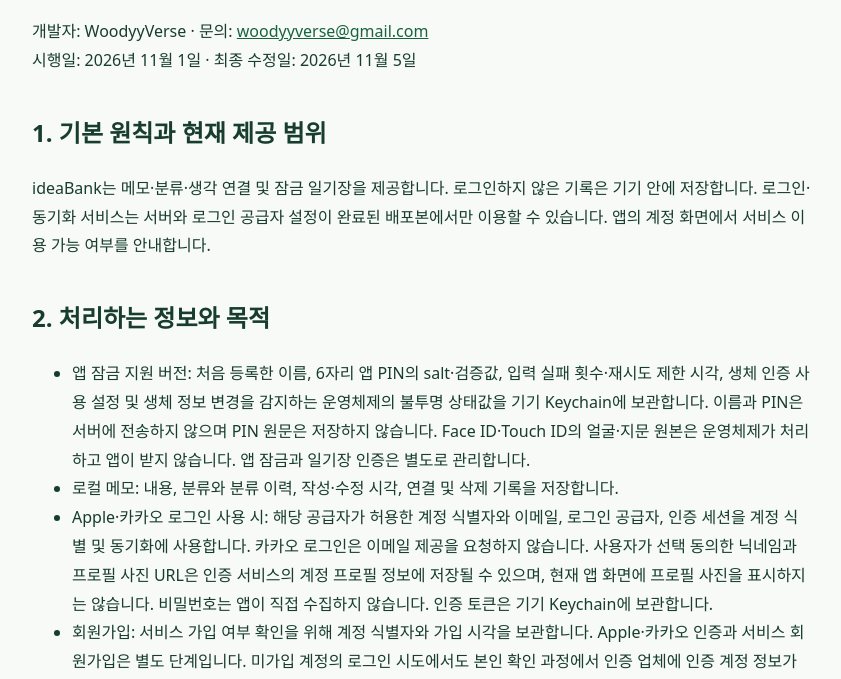
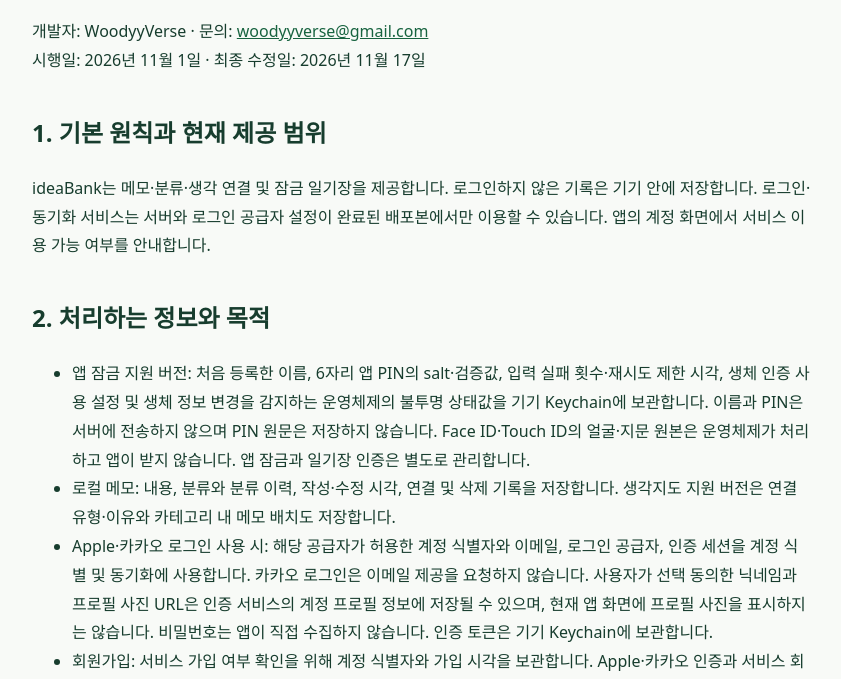
Before and after one commit to MrWoodyPark/IdeaBank-privacy, a plain HTML site: page index.html in a window 1280 px wide. Shown: the part 121-800 px from the top of the page, without its empty margins (218-1059 px from the left). Drawn offline with Linux system fonts and the light colour scheme.

Commit message:
Document Idea Map relationships and category layouts

```diff
--- a/index.html
+++ b/index.html
@@ -1,7 +1,7 @@
 <!doctype html><html lang="ko"><meta charset="utf-8"><meta name="viewport" content="width=device-width,initial-scale=1"><title>ideaBank 개인정보처리방침</title><style>body{max-width:780px;margin:64px auto;padding:0 24px;font:16px/1.8 system-ui;color:#173d2e;background:#f8faf7}h1{font-size:30px}h2{margin-top:36px}a{color:#17633f}</style>
-<h1>ideaBank 개인정보처리방침</h1><p>개발자: WoodyyVerse · 문의: <a href="mailto:woodyyverse@gmail.com">woodyyverse@gmail.com</a><br>시행일: 2026년 11월 1일 · 최종 수정일: 2026년 11월 5일</p>
+<h1>ideaBank 개인정보처리방침</h1><p>개발자: WoodyyVerse · 문의: <a href="mailto:woodyyverse@gmail.com">woodyyverse@gmail.com</a><br>시행일: 2026년 11월 1일 · 최종 수정일: 2026년 11월 17일</p>
 <h2>1. 기본 원칙과 현재 제공 범위</h2><p>ideaBank는 메모·분류·생각 연결 및 잠금 일기장을 제공합니다. 로그인하지 않은 기록은 기기 안에 저장합니다. 로그인·동기화 서비스는 서버와 로그인 공급자 설정이 완료된 배포본에서만 이용할 수 있습니다. 앱의 계정 화면에서 서비스 이용 가능 여부를 안내합니다.</p>
-<h2>2. 처리하는 정보와 목적</h2><ul><li>앱 잠금 지원 버전: 처음 등록한 이름, 6자리 앱 PIN의 salt·검증값, 입력 실패 횟수·재시도 제한 시각, 생체 인증 사용 설정 및 생체 정보 변경을 감지하는 운영체제의 불투명 상태값을 기기 Keychain에 보관합니다. 이름과 PIN은 서버에 전송하지 않으며 PIN 원문은 저장하지 않습니다. Face ID·Touch ID의 얼굴·지문 원본은 운영체제가 처리하고 앱이 받지 않습니다. 앱 잠금과 일기장 인증은 별도로 관리합니다.</li><li>로컬 메모: 내용, 분류와 분류 이력, 작성·수정 시각, 연결 및 삭제 기록을 저장합니다.</li><li>Apple·카카오 로그인 사용 시: 해당 공급자가 허용한 계정 식별자와 이메일, 로그인 공급자, 인증 세션을 계정 식별 및 동기화에 사용합니다. 카카오 로그인은 이메일 제공을 요청하지 않습니다. 사용자가 선택 동의한 닉네임과 프로필 사진 URL은 인증 서비스의 계정 프로필 정보에 저장될 수 있으며, 현재 앱 화면에 프로필 사진을 표시하지는 않습니다. 비밀번호는 앱이 직접 수집하지 않습니다. 인증 토큰은 기기 Keychain에 보관합니다.</li><li>회원가입: 서비스 가입 여부 확인을 위해 계정 식별자와 가입 시각을 보관합니다. Apple·카카오 인증과 서비스 회원가입은 별도 단계입니다. 미가입 계정의 로그인 시도에서도 본인 확인 과정에서 인증 업체에 인증 계정 정보가 생성될 수 있으며, 서비스 가입이 완료되기 전에는 메모 동기화를 허용하지 않습니다. 가입하지 않은 인증 정보의 삭제는 아래 문의처로 요청할 수 있습니다.</li><li>기기 간 동기화 사용 시: 일반 메모, 분류 이력, 작성·수정 시각, 연결·삭제 정보를 Supabase에 전송합니다. 로그인 전 로컬 메모는 사용자가 가져오기를 선택한 경우에만 계정으로 복사합니다.</li><li>비밀 일기: 별도 암호화 파일에 기기 내 보관합니다. PIN은 salt와 검증값으로 Keychain에 저장하며 평문으로 저장하지 않습니다. Face ID의 얼굴 정보는 운영체제가 처리하고 앱이나 서버가 받지 않습니다.</li><li>분류별 위젯: 일반 메모와 분류의 사본을 앱과 위젯이 공유하는 기기 내 저장소에 저장합니다. 위젯은 선택한 분류의 메모 내용을 표시하므로 홈 화면·바탕화면에서 보일 수 있습니다. 비밀 일기는 위젯과 서버 동기화에서 제외합니다.</li></ul>
+<h2>2. 처리하는 정보와 목적</h2><ul><li>앱 잠금 지원 버전: 처음 등록한 이름, 6자리 앱 PIN의 salt·검증값, 입력 실패 횟수·재시도 제한 시각, 생체 인증 사용 설정 및 생체 정보 변경을 감지하는 운영체제의 불투명 상태값을 기기 Keychain에 보관합니다. 이름과 PIN은 서버에 전송하지 않으며 PIN 원문은 저장하지 않습니다. Face ID·Touch ID의 얼굴·지문 원본은 운영체제가 처리하고 앱이 받지 않습니다. 앱 잠금과 일기장 인증은 별도로 관리합니다.</li><li>로컬 메모: 내용, 분류와 분류 이력, 작성·수정 시각, 연결 및 삭제 기록을 저장합니다. 생각지도 지원 버전은 연결 유형·이유와 카테고리 내 메모 배치도 저장합니다.</li><li>Apple·카카오 로그인 사용 시: 해당 공급자가 허용한 계정 식별자와 이메일, 로그인 공급자, 인증 세션을 계정 식별 및 동기화에 사용합니다. 카카오 로그인은 이메일 제공을 요청하지 않습니다. 사용자가 선택 동의한 닉네임과 프로필 사진 URL은 인증 서비스의 계정 프로필 정보에 저장될 수 있으며, 현재 앱 화면에 프로필 사진을 표시하지는 않습니다. 비밀번호는 앱이 직접 수집하지 않습니다. 인증 토큰은 기기 Keychain에 보관합니다.</li><li>회원가입: 서비스 가입 여부 확인을 위해 계정 식별자와 가입 시각을 보관합니다. Apple·카카오 인증과 서비스 회원가입은 별도 단계입니다. 미가입 계정의 로그인 시도에서도 본인 확인 과정에서 인증 업체에 인증 계정 정보가 생성될 수 있으며, 서비스 가입이 완료되기 전에는 메모 동기화를 허용하지 않습니다. 가입하지 않은 인증 정보의 삭제는 아래 문의처로 요청할 수 있습니다.</li><li>기기 간 동기화 사용 시: 일반 메모, 분류 이력, 작성·수정 시각, 연결·삭제 정보를 Supabase에 전송합니다. 생각지도 지원 버전에서는 연결 유형·이유와 메모 배치도 포함합니다. 로그인 전 로컬 메모는 사용자가 가져오기를 선택한 경우에만 계정으로 복사합니다.</li><li>비밀 일기: 별도 암호화 파일에 기기 내 보관합니다. PIN은 salt와 검증값으로 Keychain에 저장하며 평문으로 저장하지 않습니다. Face ID의 얼굴 정보는 운영체제가 처리하고 앱이나 서버가 받지 않습니다.</li><li>분류별 위젯: 일반 메모와 분류의 사본을 앱과 위젯이 공유하는 기기 내 저장소에 저장합니다. 위젯은 선택한 분류의 메모 내용을 표시하므로 홈 화면·바탕화면에서 보일 수 있습니다. 비밀 일기는 위젯과 서버 동기화에서 제외합니다.</li></ul>
 <p>기록 이전·백업을 선택하면 일반 메모와 선택한 일기를 별도 암호로 암호화한 파일로 내보낼 수 있습니다. 일기 포함에는 일기 인증이 필요합니다. 백업은 사용자가 선택한 파일 저장소에 보관하며 클라우드 저장소를 선택하면 해당 사업자의 정책이 적용됩니다. 파일과 암호의 관리·삭제는 사용자가 수행합니다.</p><h2>3. 외부 서비스</h2><p>동기화 서비스가 활성화된 경우 Supabase를 인증·데이터 보관 처리업체로 사용합니다. 로그인은 Apple 또는 카카오가 처리합니다. 네트워크 통신 과정에서 해당 사업자가 IP 주소, 요청 시각 등 보안·운영 로그를 처리할 수 있습니다. 동기화 데이터베이스는 대한민국 서울(ap-northeast-2) 지역에 구성되어 있습니다. 광고 SDK, 사용자 추적 SDK, 제3자 AI 분석 서비스는 현재 앱에 포함하지 않습니다.</p><p><a href="https://supabase.com/privacy">Supabase 개인정보처리방침</a> · <a href="https://www.apple.com/legal/privacy/kr/">Apple 개인정보처리방침</a> · <a href="https://www.kakao.com/policy/privacy">카카오 개인정보처리방침</a></p>
 <h2>4. 보관과 삭제</h2><p>사용자가 기록을 삭제하거나 계정을 삭제할 때까지 필요한 정보를 보관합니다. 동기화에서 삭제한 메모가 되살아나는 것을 막기 위해 삭제된 메모의 식별자와 삭제 시각을 계정 삭제 시까지 보관할 수 있습니다. 직접 만든 분류 이력은 해당 분류의 마지막 메모를 지워도 유지됩니다.</p><p>계정 삭제 기능이 연결된 배포본에서는 계정 화면에서 본인의 서버 계정과 동기화 기록을 삭제할 수 있습니다. 다른 기기에 남은 오프라인 사본, 로그인 전 로컬 메모, 비밀 일기는 해당 기기에서 별도로 삭제해야 합니다. 로그아웃은 계정 삭제가 아닙니다. 앱 삭제는 서버 계정 삭제가 아니며, 운영체제 Keychain에 보관된 보안 정보가 남을 수 있습니다. 기기·서버의 백업 사본은 해당 서비스의 보관 정책에 따라 처리됩니다.</p>
 <h2>5. 보호 조치와 이용자 선택</h2><p>서버 통신에는 HTTPS를 사용하고, 동기화 데이터는 계정 소유자만 접근하도록 데이터베이스 접근 정책을 적용합니다. 비밀 일기는 AES-GCM 암호화와 PIN 또는 지원 기기의 Face ID 잠금을 적용합니다. Mac 등 Face ID 미지원 기기에서는 PIN을 사용합니다. 로그인하지 않고 로컬 기록을 사용할 수 있으며, 위젯은 사용자가 직접 추가·제거합니다.</p>
```
